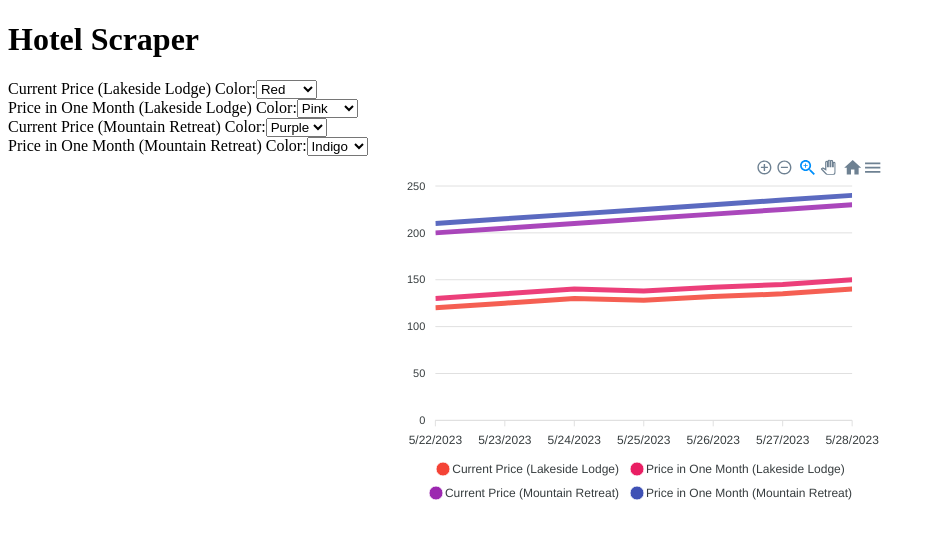
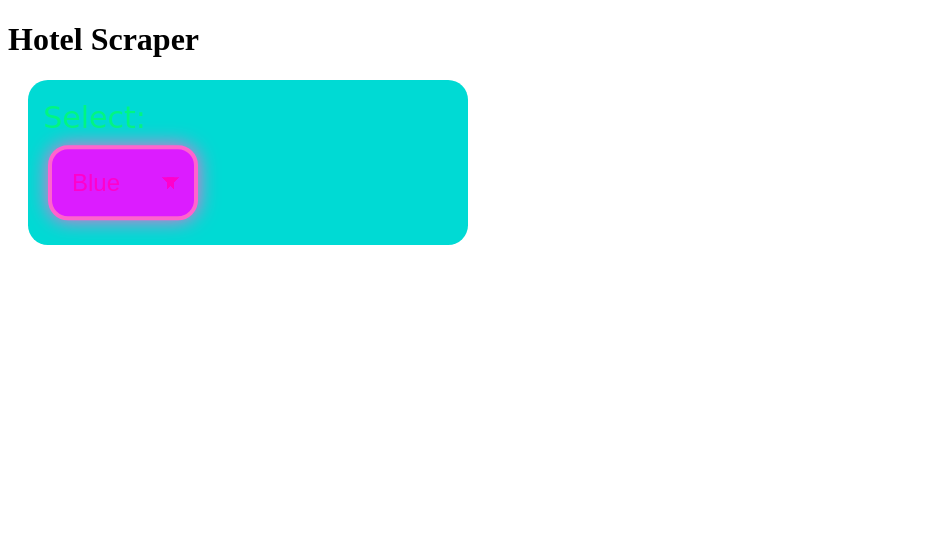
Before and after one commit to BrunoTesseraux/Hotel-Scraper, a React (Vite) app in the folder Frontend/: page / in a window 1280 px wide. Shown: the top 538 px of the page, without its empty margins (0-936 px from the left). Built offline with nearby package versions, Linux system fonts and the light colour scheme; the HTML template or start-up script is replaced by a standard one.

Commit message:
cursed generalisiertes dropdown menu gebaut

```diff
--- a/Frontend/src/App.tsx
+++ b/Frontend/src/App.tsx
@@ -1,11 +1,18 @@
 import './App.scss';
 import ChartTest from './assets/components/ChartTest/ChartTest';
+import Dropdown from './assets/components/Dropdown/Dropdown';
 import HotelSelector from './assets/components/HotelSelector/HotelSelector';
 import SignIn from './assets/components/SignIn/SignIn';
 import SignUp from './assets/components/SignIn/SignUp';
 import { BrowserRouter as Router, Routes, Route } from 'react-router-dom';
 
 function App() {
+
+  const dropdownOptions = [
+    { value: "red", label: "Red" },
+    { value: "blue", label: "Blue" },
+    { value: "green", label: "Green" }
+  ];
   return (
     <Router>
       {/* Weil ich die möglichkeit immer vergesse die h1 derweil */}
@@ -15,7 +22,8 @@ function App() {
           <Route path="/signin" element={<SignIn />} />
           <Route path="/signup" element={<SignUp />} />
           <Route path="/hotelselector" element={<HotelSelector />} /> {/* Default route */}
-          <Route path="/" element={<ChartTest/>} /> {/* Default route */}
+          <Route path="/charttest" element={<ChartTest/>} /> {/* Default route */}
+          <Route path="/" element={<Dropdown initialValue="blue" options={dropdownOptions} onChange={(selectedValue) => console.log("Selected value:", selectedValue)} />} /> {/* Default route */}
         </Routes>
       </div>
     </Router>
--- a/Frontend/src/assets/components/ChartTest/ChartTest.tsx
+++ b/Frontend/src/assets/components/ChartTest/ChartTest.tsx
@@ -1,10 +1,11 @@
-import { useEffect, useState } from "react";
+import { useState } from "react";
 import "./ChartTest.scss";
 import { HotelData } from "../../../types";
 import ReactApexChart from "react-apexcharts";
+import { ApexOptions } from "apexcharts";
 
 const ChartTest: React.FC = () => {
-  const [hotelData, setHotelData] = useState<HotelData[]>([
+  const [hotelData] = useState<HotelData[]>([
     {
       "_id": "60f8d5a2c2b5b814c8b7b44b",
       "hotel": "Lakeside Lodge",
@@ -107,9 +108,8 @@ const ChartTest: React.FC = () => {
 
   const currentPricesMountain = hotelData[1].prices.map(price => price.currentPrice);
   const pricesInOneMonthMountain = hotelData[1].prices.map(price => price.priceInOneMonth);
-  const datesMountain = hotelData[1].prices.map(price => new Date(price.dateOfRequest).toLocaleDateString());
 
-  const options = {
+  const options: ApexOptions = {
     chart: {
       type: 'line'
     },
--- /dev/null
+++ b/Frontend/src/assets/components/Dropdown/Dropdown.scss
@@ -0,0 +1,144 @@
+.dropdown-container {
+    display: flex;
+    flex-direction: column;
+    align-items: flex-start;
+    width: fit-content;
+    height: fit-content;
+    padding: 20px;
+    margin: 20px;
+    font-family: 'Comic Sans MS', cursive, sans-serif;
+    animation: bgColorCycle 8s infinite alternate, pulseContainer 3s infinite alternate, widthChange 4s infinite alternate, heightChange 5s infinite alternate, borderRadiusChange 6s infinite alternate;
+    position: relative;
+
+    label {
+      font-size: 30px;
+      margin-bottom: 15px;
+      animation: colorCycle 4s infinite alternate, moveLabel 6s infinite alternate, pulseLabel 2.5s infinite, shakeLabel 1s infinite;
+    }
+
+    select {
+      -webkit-appearance: none;
+      appearance: none;
+      background-image: linear-gradient(45deg, transparent 50%, #ff00cc 50%), linear-gradient(135deg, #ff00cc 50%, transparent 50%);
+      background-position: calc(100% - 20px) center, calc(100% - 15px) center;
+      background-size: 12px 12px;
+      background-repeat: no-repeat;
+      padding: 20px 55px 20px 20px;
+      border: 4px solid #ff00cc;
+      border-radius: 20px;
+      font-size: 24px;
+      color: #ff00cc;
+      background-color: #6600ff;
+      outline: none;
+      position: relative;
+      cursor: pointer;
+      transition: border-color 0.3s ease-in-out, transform 0.3s ease-in-out, box-shadow 0.3s ease-in-out, background-color 0.3s ease-in-out;
+      animation: glow 2.5s infinite alternate, bgColorCycle 6s infinite alternate, moveSelect 4s infinite alternate, pulseSelect 1.5s infinite, bounceSelect 1.5s infinite, shakeSelect 1s infinite;
+
+      &:hover {
+        transform: scale(1.15);
+        box-shadow: 0 0 40px rgba(255, 255, 255, 0.8);
+      }
+
+      &:focus {
+        border-color: #00ffcc;
+        box-shadow: 0 0 20px rgba(0, 255, 204, 0.8);
+      }
+
+      option {
+        background-color: #ff66cc;
+        color: #ffcc00;
+      }
+
+      &::after {
+        content: '';
+        position: absolute;
+        top: 50%;
+        right: 16px;
+        transform: translateY(-50%);
+        width: 0;
+        height: 0;
+        border-left: 10px solid transparent;
+        border-right: 10px solid transparent;
+        border-top: 10px solid #ff00cc;
+      }
+    }
+
+    @keyframes colorCycle {
+      0% { color: #ff00ff; }
+      20% { color: #ff66cc; }
+      40% { color: #ffcc00; }
+      60% { color: #00ff66; }
+      80% { color: #00ccff; }
+      100% { color: #ff00ff; }
+    }
+
+    @keyframes glow {
+      0% { border-color: #ff00ff; box-shadow: 0 0 20px #ff00ff; }
+      25% { border-color: #ff66cc; box-shadow: 0 0 20px #ff66cc; }
+      50% { border-color: #ffcc00; box-shadow: 0 0 20px #ffcc00; }
+      75% { border-color: #00ff66; box-shadow: 0 0 20px #00ff66; }
+      100% { border-color: #00ccff; box-shadow: 0 0 20px #00ccff; }
+    }
+
+    @keyframes bgColorCycle {
+      0% { background-color: #ff00ff; }
+      20% { background-color: #ff66cc; }
+      40% { background-color: #ffcc00; }
+      60% { background-color: #00ff66; }
+      80% { background-color: #00ccff; }
+      100% { background-color: #ff00ff; }
+    }
+
+    @keyframes moveLabel {
+      0%, 100% { transform: translateX(0); }
+      50% { transform: translateX(30px); }
+    }
+
+    @keyframes moveSelect {
+      0%, 100% { transform: translateY(0); }
+      50% { transform: translateY(30px); }
+    }
+
+    @keyframes pulseLabel {
+      0%, 100% { transform: scale(1); }
+      50% { transform: scale(1.2); }
+    }
+
+    @keyframes pulseSelect {
+      0%, 100% { transform: scale(1); }
+      50% { transform: scale(1.3); }
+    }
+
+    @keyframes bounceSelect {
+      0%, 100% { transform: translateY(0); }
+      50% { transform: translateY(-10px); }
+    }
+
+    @keyframes shakeLabel {
+      0%, 100% { transform: translateX(0); }
+      10%, 30%, 50%, 70%, 90% { transform: translateX(-5px); }
+      20%, 40%, 60%, 80% { transform: translateX(5px); }
+    }
+
+    @keyframes shakeSelect {
+      0%, 100% { transform: translateY(0); }
+      10%, 30%, 50%, 70%, 90% { transform: translateY(-5px); }
+      20%, 40%, 60%, 80% { transform: translateY(5px); }
+    }
+
+    @keyframes widthChange {
+      0%, 100% { width: fit-content; }
+      50% { width: 400px; }
+    }
+
+    @keyframes heightChange {
+      0%, 100% { height: fit-content; }
+      50% { height: 400px; }
+    }
+
+    @keyframes borderRadiusChange {
+      0%, 100% { border-radius: 20px; }
+      50% { border-radius: 10px; }
+    }
+}
--- /dev/null
+++ b/Frontend/src/assets/components/Dropdown/Dropdown.tsx
@@ -0,0 +1,39 @@
+import React, { useState } from "react";
+import"./Dropdown.scss"
+
+// So einzubinden
+//
+// const dropdownOptions = [
+//     { value: "red", label: "Red" },
+//     { value: "blue", label: "Blue" },
+//     { value: "green", label: "Green" }
+//   ];
+
+interface DropdownProps {
+    initialValue: string;
+    options: { value: string; label: string; }[];
+    onChange: (selectedValue: string) => void;
+}
+
+const Dropdown: React.FC<DropdownProps> = ({ initialValue, options, onChange }) => {
+    const [selectedValue, setSelectedValue] = useState<string>(initialValue);
+
+    const handleValueChange = (e: React.ChangeEvent<HTMLSelectElement>) => {
+        const value = e.target.value;
+        setSelectedValue(value);
+        onChange(value);
+    };
+
+    return (
+        <div className="dropdown-container">
+            <label htmlFor="dropdown">Select:</label>
+            <select id="dropdown" value={selectedValue} onChange={handleValueChange}>
+                {options.map(option => (
+                    <option key={option.value} value={option.value}>{option.label}</option>
+                ))}
+            </select>
+        </div>
+    );
+}
+
+export default Dropdown;
```
